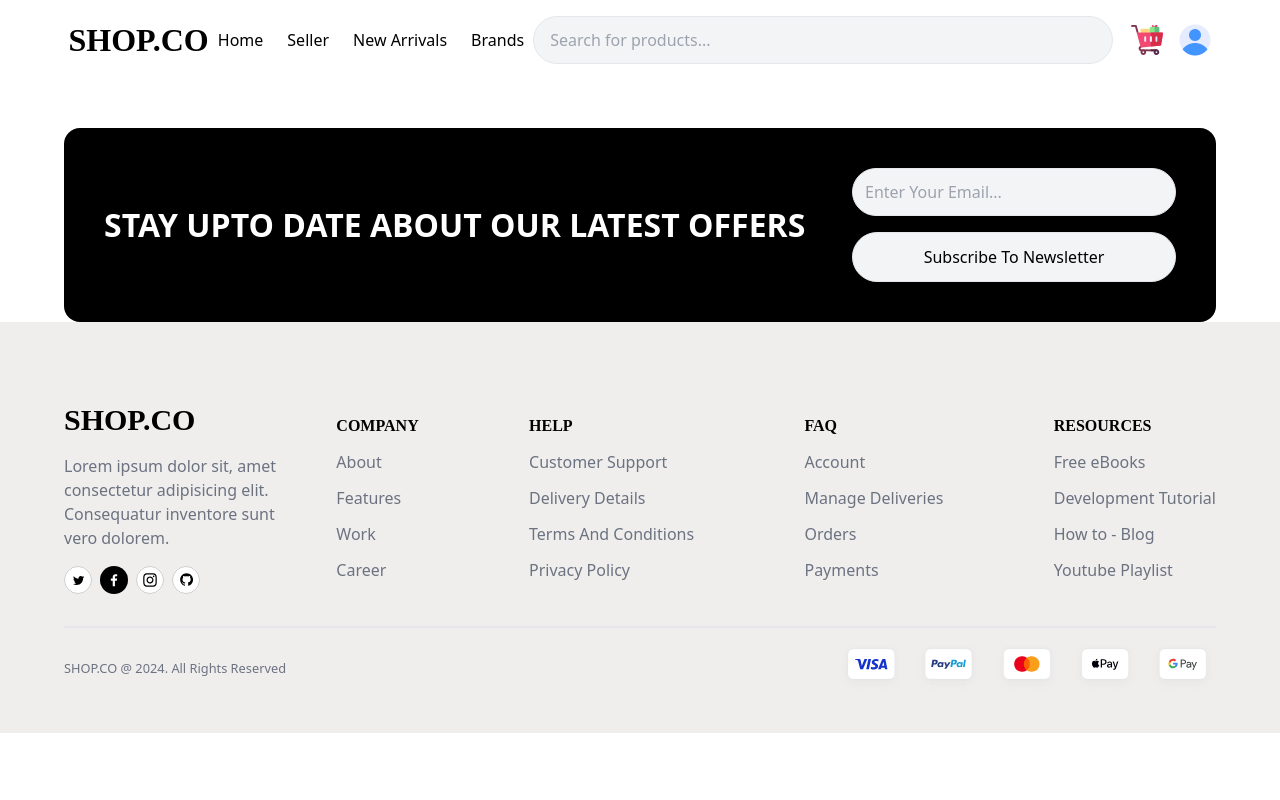
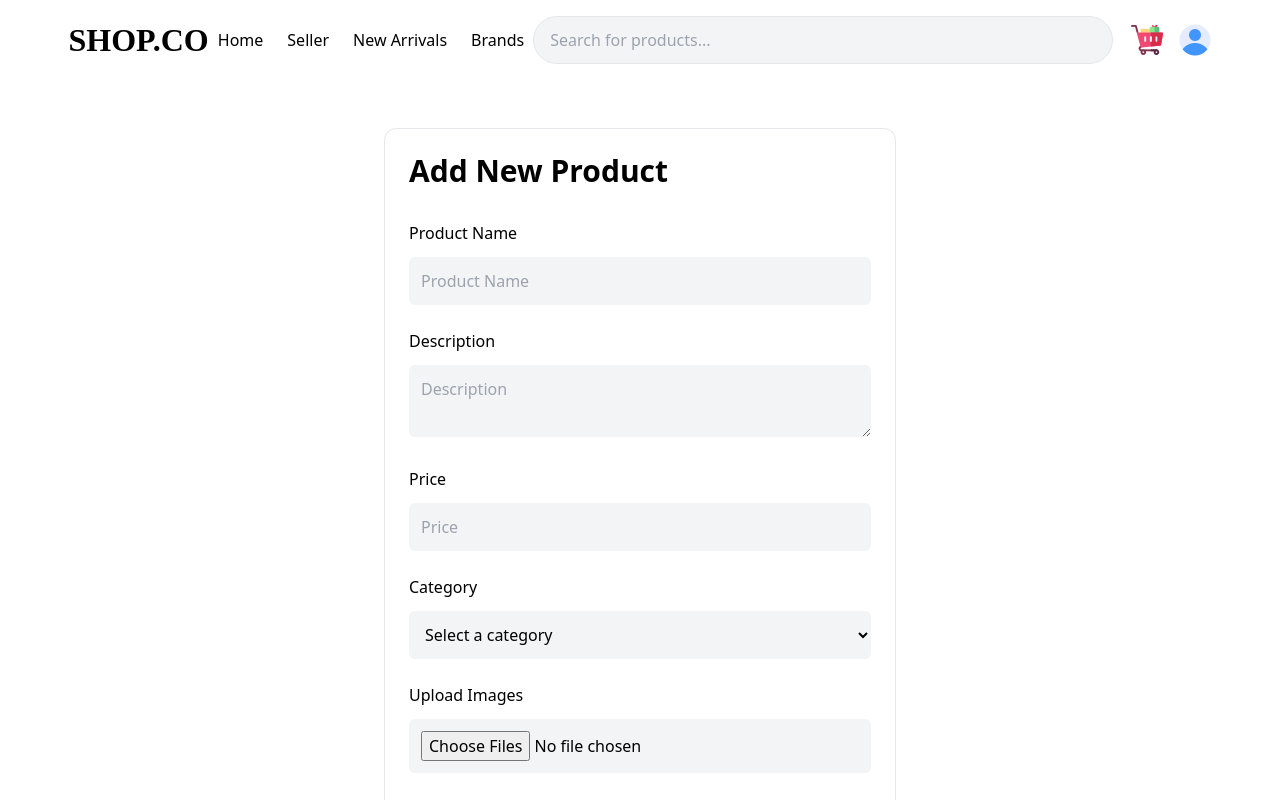
Before and after one commit to Saad-Ali-Khan-007/Ecommerce-React-Frontend, a React (Vite) app: page /seller/add-product in a window 1280 px wide. Shown: the top 800 px of the page. Built offline with nearby package versions, Linux system fonts and the light colour scheme.

Commit message:
add product component complete

```diff
--- a/src/App.jsx
+++ b/src/App.jsx
@@ -6,6 +6,7 @@ import Cart from "./pages/Cart";
 import Register from "./pages/Register";
 import Signin from "./pages/Signin";
 import Seller from "./pages/vendor/Seller";
+import SellerAddProduct from "./pages/vendor/SellerAddProduct";
 import { Route, Routes } from "react-router-dom";
 
 const App = () => {
@@ -22,6 +23,10 @@ const App = () => {
         <Route path="/register" element={<Register />}></Route>
         <Route path="/login" element={<Signin />}></Route>
         <Route path="/seller" element={<Seller />}></Route>
+        <Route
+          path="/seller/add-product"
+          element={<SellerAddProduct />}
+        ></Route>
       </Routes>
       <Footer />
     </div>
--- /dev/null
+++ b/src/components/vendor/AddProduct.jsx
@@ -0,0 +1,72 @@
+import React from "react";
+
+const AddProduct = () => {
+  return (
+    <div className="mt-16 m-auto max-lg:max-w-[60%] max-md:max-w-[60%] max-sm:max-w-[90%] max-w-[40%]">
+      <div className="border rounded-xl p-6 flex flex-col justify-between gap-8">
+        <h1 className="font-bold text-3xl">Add New Product</h1>
+        <form method="POST" action="#">
+          <div>
+            <label>Product Name</label>
+            <div>
+              <input
+                placeholder="Product Name"
+                className="mt-3 w-full p-3 rounded-md bg-gray-100 focus:outline-gray-500"
+                type="text"
+              />
+            </div>
+          </div>
+          <div className="mt-6">
+            <label>Description</label>
+            <div>
+              <textarea
+                placeholder="Description"
+                className="mt-3 w-full p-3 rounded-md bg-gray-100 focus:outline-gray-500"
+                type="text"
+              />
+            </div>
+          </div>
+          <div className="mt-6">
+            <label>Price</label>
+            <div>
+              <input
+                type="text"
+                placeholder="Price"
+                className="mt-3 w-full p-3 rounded-md bg-gray-100 focus:outline-gray-500"
+              />
+            </div>
+          </div>
+          <div className="mt-6">
+            <label>Category</label>
+            <div>
+              <select className="mt-3 w-full p-3 rounded-md bg-gray-100 focus:outline-gray-500">
+                <option value="Select a category">Select a category</option>
+                <option value="Technology">Technology</option>
+                <option value="Clothes">Clothes</option>
+                <option value="Grocery">Grocery</option>
+                <option value="Household">Household</option>
+              </select>
+            </div>
+          </div>
+          <div className="mt-6">
+            <label>Upload Images</label>
+            <div>
+              <input
+                className="mt-3 w-full p-3 rounded-md bg-gray-100 focus:outline-gray-500"
+                type="file"
+                multiple
+              />
+            </div>
+          </div>
+          <div className="mt-6">
+            <button className="bg-black text-white p-3 rounded-md mt-4 w-full">
+              Add Product
+            </button>
+          </div>
+        </form>
+      </div>
+    </div>
+  );
+};
+
+export default AddProduct;
--- a/src/components/vendor/SellerOptions.jsx
+++ b/src/components/vendor/SellerOptions.jsx
@@ -2,6 +2,7 @@ import React from "react";
 import add from "../../assets/add.png";
 import product from "../../assets/products.png";
 import edit from "../../assets/edit.png";
+import { Link } from "react-router-dom";
 const cardData = [
   {
     id: 1,
@@ -25,6 +26,7 @@ const SellerOptions = () => {
     <div className="mt-16 m-auto max-w-[90%]">
       <div className="flex justify-around items-center flex-wrap">
         {cardData.map((data) => (
+          <Link to="/seller/add-product">
             <div
               className="flex mb-4 flex-col gap-2 items-center justify-between bg-gray-100 p-10"
               key={data.id}
@@ -36,6 +38,7 @@ const SellerOptions = () => {
                 <p className="text-lg">{data.text}</p>
               </div>
             </div>
+          </Link>
         ))}
       </div>
     </div>
--- /dev/null
+++ b/src/pages/vendor/SellerAddProduct.jsx
@@ -0,0 +1,12 @@
+import React from "react";
+import AddProduct from "../../components/vendor/AddProduct";
+
+const SellerAddProduct = () => {
+  return (
+    <div>
+      <AddProduct />
+    </div>
+  );
+};
+
+export default SellerAddProduct;
```
Lines whose indentation alone changed are shown as unchanged.
